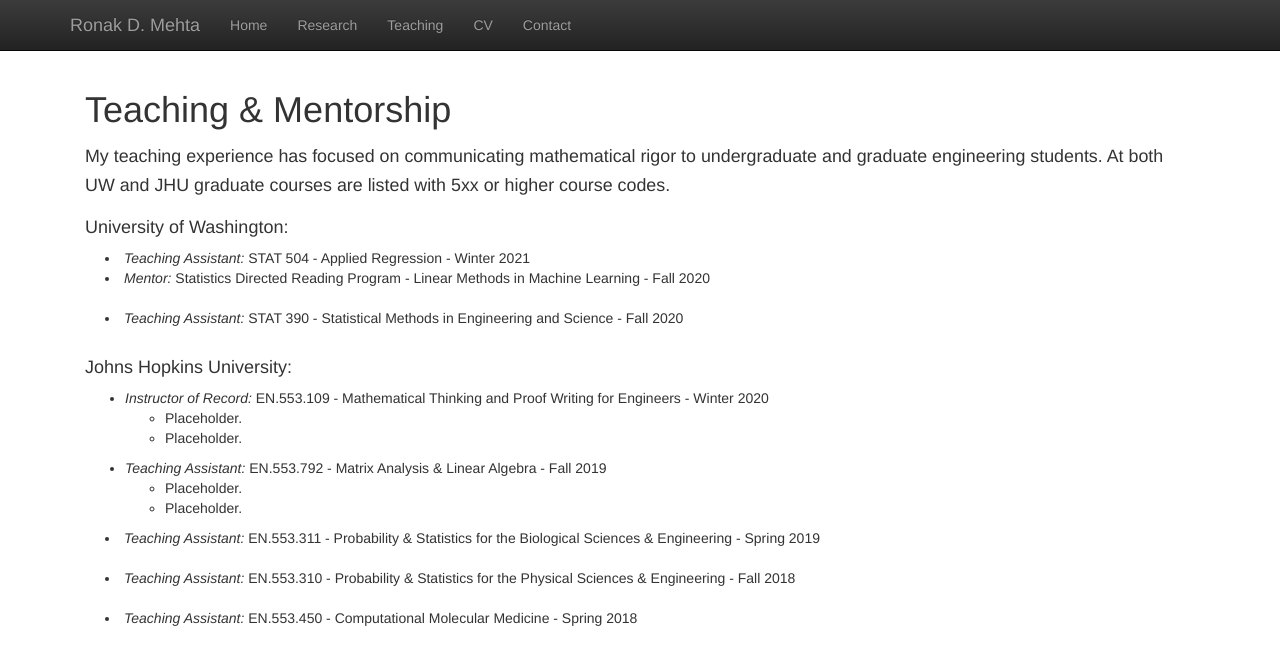
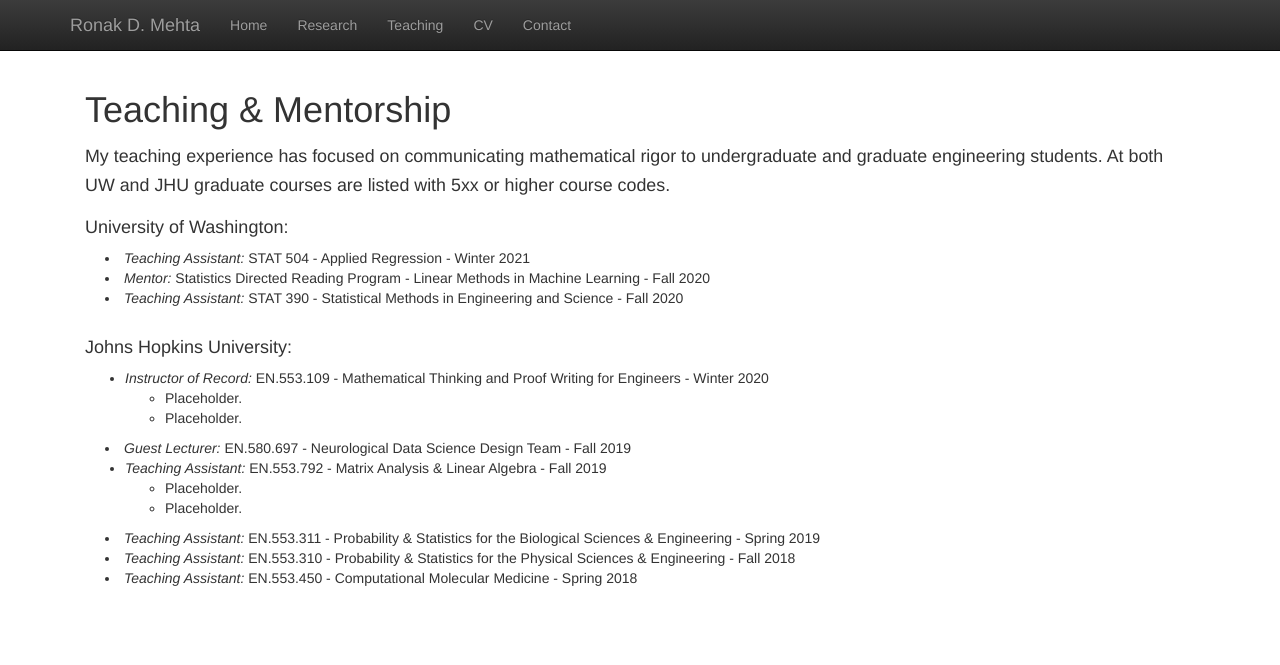
Before and after one commit to shreyap18/shreyap18.github.io, a Jekyll site: the page built from teaching.html, in a window 1280 px wide. Shown: the top 665 px of the page. Built offline with Jekyll 4.4.1, drawn with Linux system fonts in a browser that asks for light colours; nearby versions of some CDN libraries; library files that are not in the unit come from our copies.

```diff
--- a/teaching.html
+++ b/teaching.html
@@ -14,7 +14,6 @@
     </li>
     <li style="padding:0px;margin:0px 20px 0px;"> <i>Mentor:</i> Statistics Directed Reading Program - Linear Methods in
         Machine Learning - Fall 2020 </li>
-    <br />
     <li style="padding:0px;margin:0px 20px 0px;"> <i>Teaching Assistant:</i> STAT 390 - Statistical Methods in
         Engineering and Science - Fall 2020 </li>
     <br />
@@ -32,6 +31,8 @@
         </ul>
     </li>
 </ul>
+<li style="padding:0px;margin:0px 20px 0px;"> <i>Guest Lecturer:</i> EN.580.697 - Neurological Data Science Design Team
+    - Fall 2019 </li>
 <ul>
     <li style="padding:0px;margin:0px 0px 0px;"> <i>Teaching Assistant:</i> EN.553.792 - Matrix Analysis & Linear
         Algebra - Fall 2019
@@ -43,10 +44,8 @@
 </ul>
 <li style="padding:0px;margin:0px 20px 0px;"> <i>Teaching Assistant:</i> EN.553.311 - Probability & Statistics for the
     Biological Sciences & Engineering - Spring 2019 </li>
-<br />
 <li style="padding:0px;margin:0px 20px 0px;"> <i>Teaching Assistant:</i> EN.553.310 - Probability & Statistics for the
     Physical Sciences & Engineering - Fall 2018 </li>
-<br />
 <li style="padding:0px;margin:0px 20px 0px;"> <i>Teaching Assistant:</i> EN.553.450 - Computational Molecular Medicine -
     Spring 2018 </li>
 <br />
```
